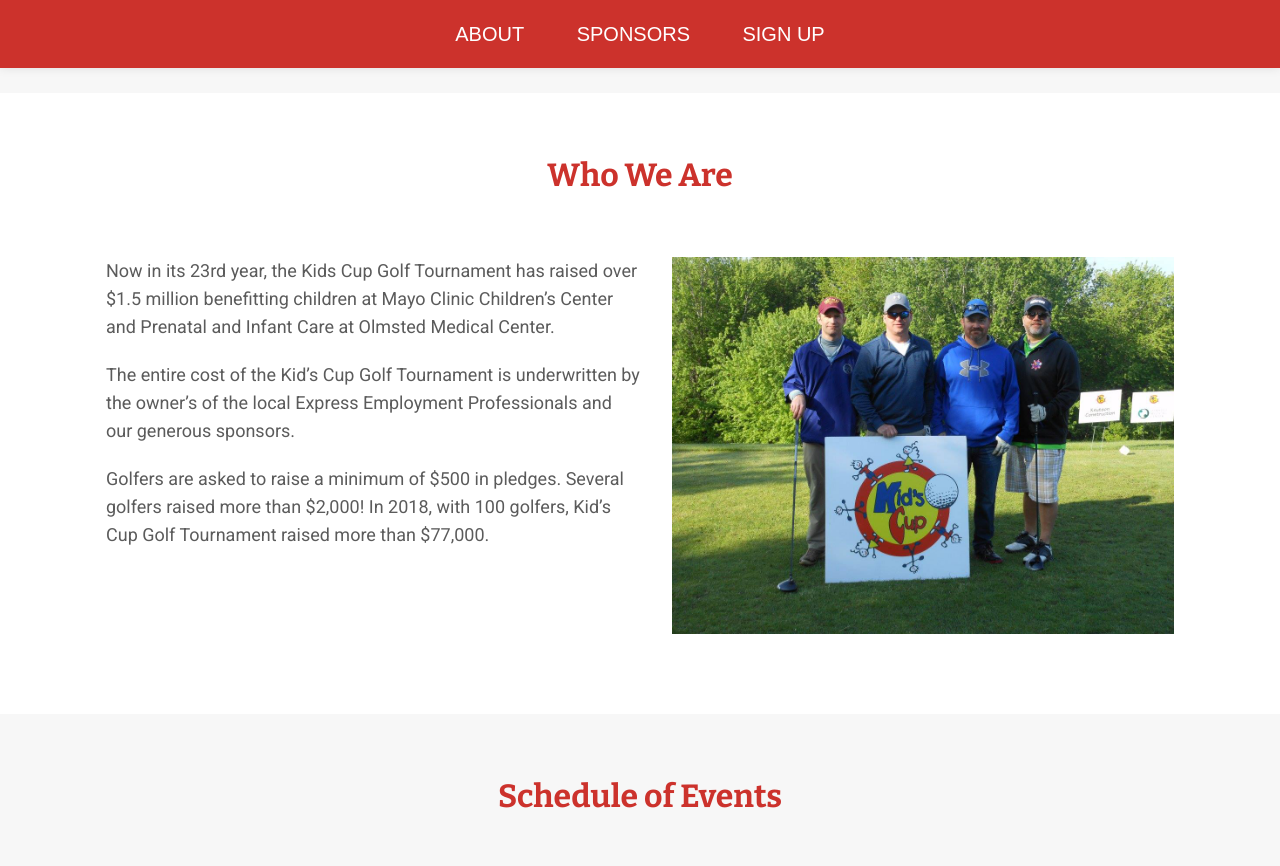
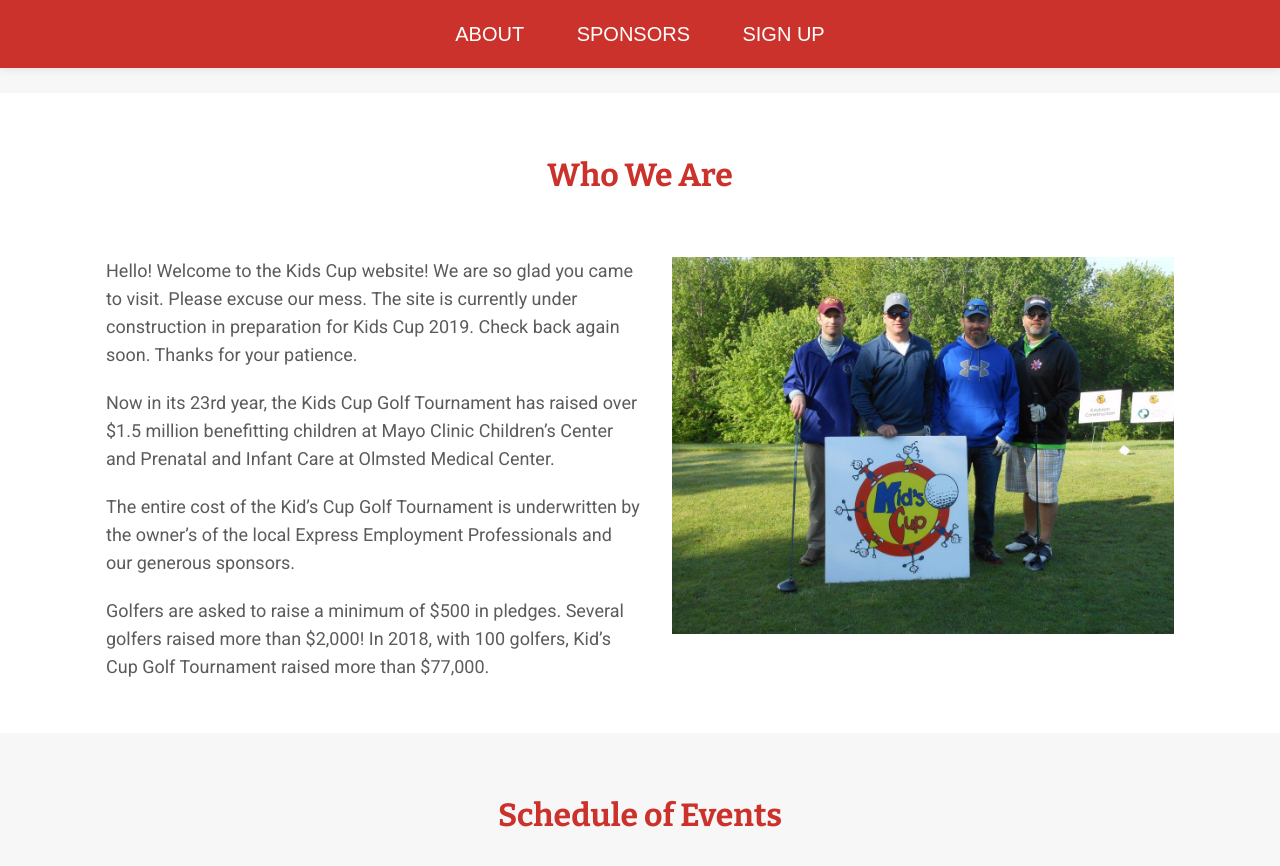
Before and after one commit to kidscuprochester/kidscuprochester.github.io, a Jekyll site: the page built from index.md, in a window 1280 px wide and 900 px high, scrolled down 917 px. Shown: the top 866 px of the window. Built offline with Jekyll 4.4.1, drawn with Linux system fonts in a browser that asks for light colours; nearby versions of some CDN libraries.

Commit message:
Updated Config

```diff
--- a/_config.yml
+++ b/_config.yml
@@ -23,13 +23,14 @@ next_event:
   location: Somerby Golf Club
   directions_url: https://www.google.com/maps/dir//''/@44.0477542,-92.6697751,13z/data=!4m8!4m7!1m0!1m5!1m1!1s0x87f742b8acef5c79:0xe0c57d3c2c3b35dd!2m2!1d-92.6347557!2d44.0476979
 who_we_are:
-  text: "Now in its 23rd year, the Kids Cup Golf Tournament has raised over $1.5 million
-    benefitting children at Mayo Clinic Children's Center and Prenatal and Infant
-    Care at Olmsted Medical Center. \n\nThe entire cost of the Kid's Cup Golf Tournament
-    is underwritten by the owner's of the local Express Employment Professionals and
-    our generous sponsors.\n\nGolfers are asked to raise a minimum of $500 in pledges.
-    Several golfers raised more than $2,000! In 2018, with 100 golfers, Kid's Cup
-    Golf Tournament raised more than $77,000. \n\n"
+  text: |-
+    Hello! Welcome to the Kids Cup website! We are so glad you came to visit. Please excuse our mess. The site is currently under construction in preparation for Kids Cup 2019. Check back again soon. Thanks for your patience.
+
+    Now in its 23rd year, the Kids Cup Golf Tournament has raised over $1.5 million benefitting children at Mayo Clinic Children's Center and Prenatal and Infant Care at Olmsted Medical Center.
+
+    The entire cost of the Kid's Cup Golf Tournament is underwritten by the owner's of the local Express Employment Professionals and our generous sponsors.
+
+    Golfers are asked to raise a minimum of $500 in pledges. Several golfers raised more than $2,000! In 2018, with 100 golfers, Kid's Cup Golf Tournament raised more than $77,000.
   image: "/uploads/players_1.jpg"
 sign_up:
   for_golfers:
```
